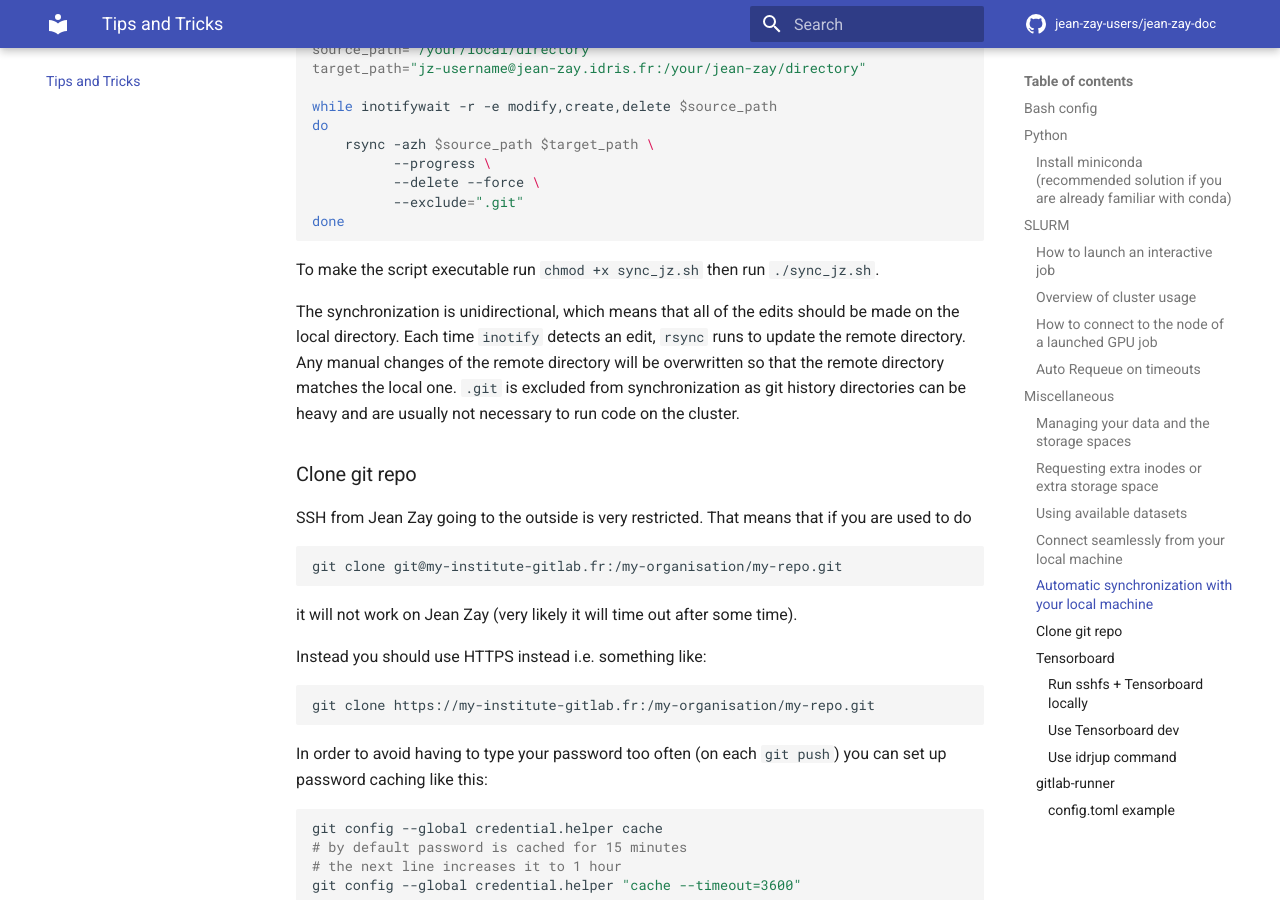
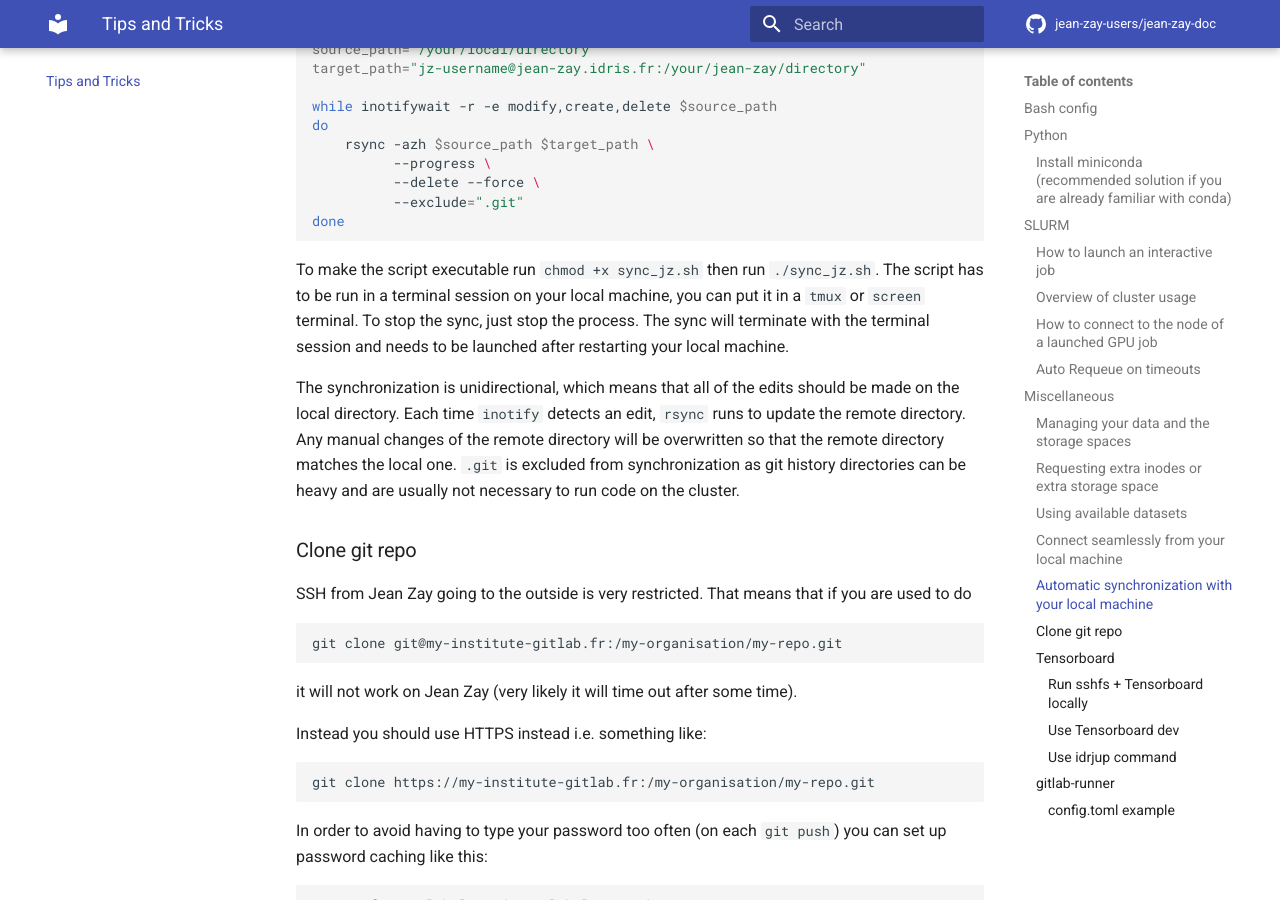
Before and after one commit to jean-zay-users/jean-zay-doc, an MkDocs documentation site: the page built from docs/tips-and-tricks.md, in a window 1280 px wide and 900 px high, scrolled down 5478 px. Built offline with MkDocs 1.6.1 and Material for MkDocs 9.7.7, drawn with Linux system fonts in a browser that asks for light colours; comment, search, counter and statistics services are not loaded.

Commit message:
tips: update auto sync

````diff
--- a/docs/tips-and-tricks.md
+++ b/docs/tips-and-tricks.md
@@ -264,7 +264,7 @@
 done
 ```
 
-To make the script executable run `chmod +x sync_jz.sh` then run `./sync_jz.sh`.
+To make the script executable run `chmod +x sync_jz.sh` then run `./sync_jz.sh`. The script has to be run in a terminal session on your local machine, you can put it in a `tmux` or `screen` terminal. To stop the sync, just stop the process. The sync will terminate with the terminal session and needs to be launched after restarting your local machine.
 
 The synchronization is unidirectional, which means that all of the edits should be made on the local directory. Each time `inotify` detects an edit, `rsync` runs to update the remote directory.
 Any manual changes of the remote directory will be overwritten so that the remote directory matches the local one.
````
